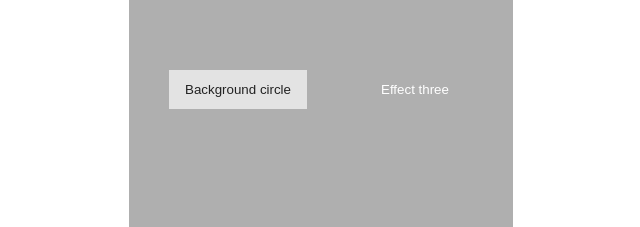
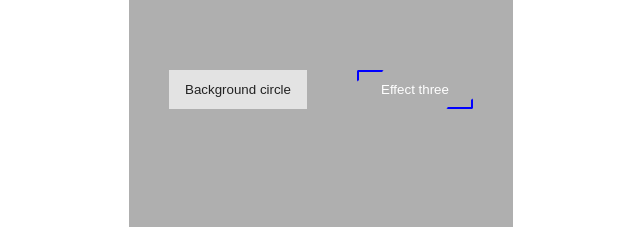
Before and after one commit to TamNguyen2102/Exercise-for-CSS, a plain HTML site: page Advanced_CSS/Hover_Animation_Button/index.html in a window 1280 px wide. Shown: the part 390-617 px from the top of the page, 319-959 px from the left. Drawn offline with Linux system fonts and the light colour scheme.

Commit message:
Add a effect for Effect-3

```diff
--- a/Advanced_CSS/Hover_Animation_Button/styles/hover-animation2.css
+++ b/Advanced_CSS/Hover_Animation_Button/styles/hover-animation2.css
@@ -83,3 +83,38 @@
 .effect-2:hover::after {
   transform: scale(1);
 }
+
+/* ---Effect Three--- */
+.effect-3 {
+  position: relative;
+}
+.effect-3::after,
+.effect-3::before {
+  content: "";
+  position: absolute;
+  width: 20%;
+  height: 20%;
+  border: 2px solid blue;
+  border-radius: 2px;
+  transition: all 400ms ease-in;
+}
+
+.effect-3::after {
+  top: 0;
+  left: 0;
+  border-right-color: transparent;
+  border-bottom-color: transparent;
+}
+.effect-3::before {
+  bottom: 0;
+  right: 0;
+  border-top-color: transparent;
+  border-left-color: transparent;
+}
+
+.effect-3:hover::before,
+.effect-3:hover::after {
+  width: 100%;
+  height: 100%;
+  border-color: blue;
+}
```
